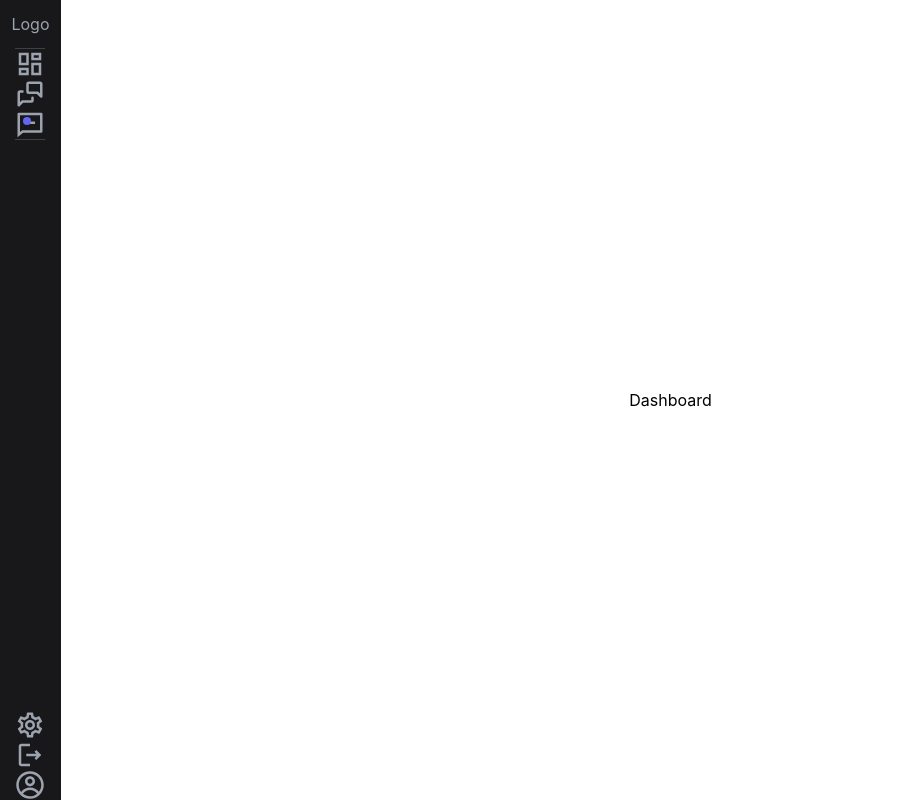
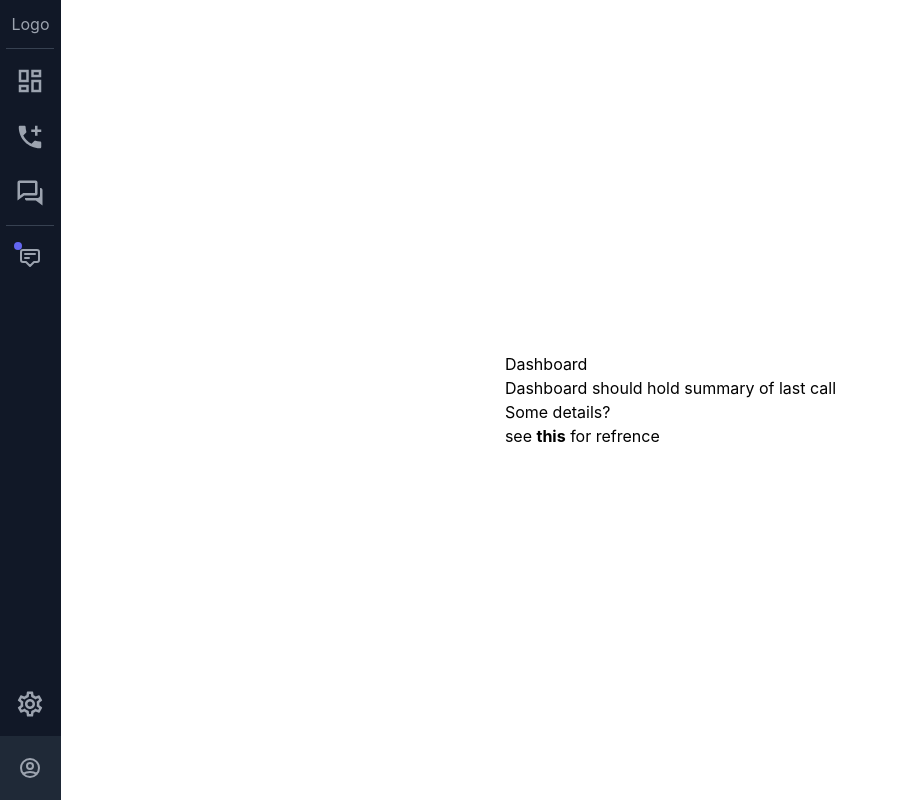
Before and after one commit to e-jordan-b/chitchat, a React (Create React App) app in the folder client/: page /app in a window 1280 px wide. Shown: the whole page, without its empty margins (0-898 px from the left). Built offline with nearby package versions, Linux system fonts and the light colour scheme.

Commit message:
ui layout finished complete with public and prival call flows

```diff
--- a/client/src/components/AgendaCreationScreen.tsx
+++ b/client/src/components/AgendaCreationScreen.tsx
@@ -6,6 +6,7 @@ import { setAgenda, setCallId } from '../store/slices/videoCallSlice';
 import axios from 'axios';
 
 
+//TODO handle the user navigating away from the page before the call is created
 
 export default function AgendaCreationScreen() {
     const navigation = useNavigate();
@@ -62,7 +63,7 @@ export default function AgendaCreationScreen() {
 
 
     return (
-      <div className='w-screen h-screen flex justify-center items-center'>
+      <div className='w-full h-screen flex justify-center items-center'>
         <div className={`${isLoading ? "animate-pulse" : null} relative h-[512px] flex flex-col justify-start items-center rounded-md border border-zinc-600 w-[600px]`}>
 
         <button
--- a/client/src/components/NavBarV2.tsx
+++ b/client/src/components/NavBarV2.tsx
@@ -1,84 +1,72 @@
 import { MdOutlineDashboard, MdOutlineSettings, MdOutlineSummarize, MdOutlineMessage, MdOutlineLogout, MdAddIcCall } from 'react-icons/md'
+import {BiConversation} from 'react-icons/bi'
 import { CgProfile } from 'react-icons/cg'
 import { RiMessageLine } from 'react-icons/ri'
 import { TbMessages } from 'react-icons/tb'
 import {  NavLink } from 'react-router-dom'
 import logo from "./../assets/cc-logo-v2.svg"
 
+
+//TODO store expanded state in store and create tollge dispatch
 export default function NavBarV2() {
   return (
     <>
-    <div className="flex flex-col items-center w-16 h-screen overflow-hidden text-gray-400 bg-zinc-900">
-		  <div className="flex items-center justify-center mt-3 ">
+   <div className="flex flex-col items-center w-16 h-screen overflow-hidden text-gray-400 bg-gray-900">
+    <div className="flex items-center justify-center mt-3">
       Logo
     </div>
 
-		  <div className="flex flex-col items-center mt-3 border-t border-zinc-700 border-b ">
-
-    {/* //Dashboard Icon */}
-      <NavLink to="/app/dashboard"
-         className={({ isActive }) =>
-          isActive
-          ? "side-nav-icon text-gray-200 bg-gray-700"
-          : " side-nav-icon hover:bg-gray-700 hover:text-gray-300"
-      }>
+		<div className="flex flex-col items-center mt-3 border-t border-gray-700">
+    <NavLink
+      to={"/app/dashboard"}
+      className="flex items-center justify-center w-12 h-12 mt-2 rounded hover:bg-gray-700 hover:text-gray-300" >
 				<MdOutlineDashboard size={30}/>
     </NavLink>
 
-     {/* //Conversations Icon */}
-      <NavLink to="/app/conversations"
-         className={({ isActive }) =>
-         isActive
-         ? "side-nav-icon text-gray-200 bg-gray-700"
-         : " side-nav-icon hover:bg-gray-700 hover:text-gray-300"
-      }>
-        <TbMessages size={30}/>
-         {/* <MdOutlineSummarize size={30}/> */}
+    <NavLink
+      to={"/app/call"}
+      className="flex items-center justify-center w-12 h-12 mt-2 rounded hover:bg-gray-700 hover:text-gray-300" >
+				<MdAddIcCall size={30}/>
     </NavLink>
 
-      {/* //Chat Icon */}
-      <NavLink to="/app/chat"
-         className={({ isActive }) =>
-         isActive
-         ? "side-nav-icon relative text-gray-200 bg-gray-700"
-         : " relative side-nav-icon hover:bg-gray-700 hover:text-gray-300"
-      }>
-        <RiMessageLine size={30}/>
+		 <NavLink
+      to={"/app/conversations"}
+      className="flex items-center justify-center w-12 h-12 mt-2 rounded hover:bg-gray-700 hover:text-gray-300" >
+				<BiConversation size={30}/>
+    </NavLink>
+
+
+
+		</div>
+		<div className="flex flex-col items-center mt-2 border-t border-gray-700">
+
+
+    <NavLink to={"/app/chat"}className="relative flex items-center justify-center w-12 h-12 mt-2 rounded hover:bg-gray-700 hover:text-gray-300">
+
+
+				<svg className="w-6 h-6 stroke-current" xmlns="http://www.w3.org/2000/svg" fill="none" viewBox="0 0 24 24" stroke="currentColor">
+					<path stroke-linecap="round" stroke-linejoin="round" stroke-width="2" d="M7 8h10M7 12h4m1 8l-4-4H5a2 2 0 01-2-2V6a2 2 0 012-2h14a2 2 0 012 2v8a2 2 0 01-2 2h-3l-4 4z" />
+				</svg>
 				<span className="absolute top-0 left-0 w-2 h-2 mt-2 ml-2 bg-indigo-500 rounded-full"></span>
+
     </NavLink>
+
 		</div>
 
-    <div className="mt-auto">
-      <NavLink to="/app/settings"
-         className={({ isActive }) =>
-         isActive
-         ? "side-nav-icon w-16 h-16 mt-2 text-gray-200 bg-gray-700"
-         : "side-nav-icon hover:bg-gray-700 hover:text-gray-300 w-16 h-16 mt-2"
-      }>
+    <div className='flex flex-col justify-center mt-auto'>
+
+    <NavLink to={"/app/settings"} className="flex items-center justify-center w-16 h-16 mt-auto hover:bg-gray-700 hover:text-gray-300" >
       <MdOutlineSettings size={30}/>
     </NavLink>
 
-      <NavLink to="/"
-         className={({ isActive }) =>
-         isActive
-         ? "side-nav-icon w-16 h-16 mt-2 text-gray-200 bg-gray-700"
-         : "side-nav-icon hover:bg-gray-700 hover:text-gray-300 w-16 h-16 mt-2"
-      }>
-        <MdOutlineLogout size={30}/>
-      </NavLink>
-
-      <NavLink to="/app/me"
-         className={({ isActive }) =>
-         isActive
-         ? "side-nav-icon w-16 h-16 mt-2 text-gray-200 bg-gray-800"
-         : "side-nav-icon hover:bg-gray-600 bg-gray-800 hover:text-gray-300 w-16 h-16 mt-2"
-      }>
-        <CgProfile size={30}/>
+    <NavLink to={"/app/profile"} className="flex items-center justify-center w-16 h-16 mt-auto bg-gray-800 hover:bg-gray-700 hover:text-gray-300">
+			<svg className="w-6 h-6 stroke-current" xmlns="http://www.w3.org/2000/svg" fill="none" viewBox="0 0 24 24" stroke="currentColor">
+				<path stroke-linecap="round" stroke-linejoin="round" stroke-width="2" d="M5.121 17.804A13.937 13.937 0 0112 16c2.5 0 4.847.655 6.879 1.804M15 10a3 3 0 11-6 0 3 3 0 016 0zm6 2a9 9 0 11-18 0 9 9 0 0118 0z" />
+			</svg>
 		</NavLink>
 
     </div>
 	</div>
-
 
 
 {/* <div className="flex flex-col items-center w-40 h-screen ml-2 overflow-hidden text-gray-400 bg-gray-900">
--- /dev/null
+++ b/client/src/components/PublicCallPage.tsx
@@ -0,0 +1,96 @@
+import { NavLink, useNavigate} from "react-router-dom"
+import { useState, useEffect } from "react"
+import { connect } from 'react-redux'
+import { useDispatch, useSelector } from 'react-redux';
+import useFirebase from '../hooks/useFirebase';
+import useAuth from '../hooks/useAuth';
+import  { setIsHostTrue, setIsHostFalse, setHasJoinedFalse, setRefreshedFalse } from '../store/slices/videoCallSlice';
+// import { useQuery } from '@tanstack/query';
+
+
+export default function PublicCallPage() {
+  const {user} = useAuth()
+  const dispatch = useDispatch()
+  const navigation = useNavigate();
+  const [joinCode, setJoinCode] = useState('645a205090d5f0e0b2b99689');
+  const refresh = useSelector((state: any) => state.videoCall.hasRefreshed)
+
+  useEffect(() => {
+    dispatch(setRefreshedFalse())
+  }, [])
+
+  const handleCreateCall = () => {
+    dispatch(setIsHostTrue())
+    dispatch(setHasJoinedFalse())
+    // navigation("/signup")
+    navigation(`/`)
+  }
+
+  const handleJoinCall = () => {
+    dispatch(setIsHostFalse())
+    dispatch(setHasJoinedFalse())
+    // might be redundant at this point
+    if(!joinCode) return
+    navigation(`/call/${joinCode}`)
+  }
+
+  const handleSignUp = () => {
+    // navigation('/signup')
+    navigation('/')
+  }
+
+
+  return (
+    <div className="flex flex-col justify-center items-center h-screen w-screen">
+      <div className="w-1/4">
+        <div className='mb-5'>
+          <h1 className="text-6xl">Lorem ipsum dolor sit amet</h1>
+        </div>
+        <div>
+          <p className="text-gray-500">
+            Lorem ipsum dolor sit amet consectetur adipiscing elit sed molestie iaculis, gravida tempor vestibulum accumsan vitae nostra massa
+            gravida tempor vestibulum accumsan vitae nostra massa
+          </p>
+        </div>
+      </div>
+
+      <div className= "flex justify-between items-center w-[450px] mt-16">
+
+      <div className="text-white flex justify-center items-center">
+        <button className="bg-slate-600 px-7 py-4 " onClick={handleCreateCall}>Create</button>
+      </div>
+
+      <div className="flex justify-between items-center border-2 border-gray-300 rounded">
+        <input
+          className="px-2 py-4 text-left appearance-none"
+          value={joinCode}
+          onChange={(e) => setJoinCode(e.target.value)}
+          placeholder="Join with code"
+          />
+            <button onClick={handleJoinCall} className=" ml-2 flex justify-center items-center rounded-xl  border-l border-gray-600 mr-4 h-14 ">Join Call</button>
+        </div>
+      </div>
+
+        <p className="text-gray-700">don't have an accout yet? Click <NavLink to={"/"} className="text-blue-500" >here</NavLink> to sign up</p>
+    </div>
+  )
+};
+
+// export default LandingPage;
+
+//? is this doing anything?
+interface state {
+  joinCode: string
+};
+
+const mapStateToProps = (state:state) => {
+  return { joinCode: state.joinCode };
+};
+
+const mapDispatchToProps = (dispatch:Function) => {
+  return {
+    add: () => dispatch({ type: 'ADD' }),
+  };
+};
+
+// export default connect(mapStateToProps, mapDispatchToProps)(LandingPage);
--- a/client/src/router/index.tsx
+++ b/client/src/router/index.tsx
@@ -1,66 +1,49 @@
-/*
+import { Route, createBrowserRouter, createRoutesFromElements } from 'react-router-dom'
 
-// import Landing from '../pages/Landing';
-// //public routes
-// import PrivacyPolicy from '../pages/PrivacyPolicy';
-// import TermsAndConditions from '../pages/TermsAndConditions';
-// import PreCallScreen from '../routes/Call';
-// // protected routes
-// import RootLayout from '../layouts/RootLayout';
-// import Call from '../components/Call';
+import HomePage from '../pages/HomePage'
+import PrivacyPolicy from '../pages/PrivacyPolicy';
+import TermsAndConditions from '../pages/TermsAndConditions';
 
+import RootLayout from '../layouts/RootLayout';
+import Protected from '../components/Protected';
+import Dashboard from '../routes/Dashboard';
+import UserCallPage from '../components/UserCallPage';
+import AgendaCreationScreen from '../components/AgendaCreationScreen'
+import Conversations from '../routes/Conversations';
+import Chat from '../routes/Chat';
+import Settings from '../routes/Settings';
+import Profile from '../routes/Profile';
 
-// import Login from '../components/Login';
+import PublicCallPage from '../components/PublicCallPage';
 
-*/
-import Conversations from '../routes/Conversations';
-import Settings from '../routes/Settings';
-import RootLayout from '../layouts/RootLayout';
-import Dashboard from '../routes/Dashboard';
-import Protected from '../components/Protected';
-import { Route, createBrowserRouter, createRoutesFromElements } from 'react-router-dom'
-import PreCall from '../components/PreCall'
-// import CallNew from '../components/CallNew'
-import LandingPage from '../components/LandingPage'
-import AgendaCreationScreen from '../components/AgendaCreationScreen'
-
-// import Call from '../components/CallOld'
-// import Con
 import ConditionalRendering from '../components/ConditionalRendering'
-import HomePage from '../pages/HomePage'
 
 export const router = createBrowserRouter(
   createRoutesFromElements(
     <>
-    {/*
-    <Route path="/terms" element={<TermsAndConditions/>} />
-    <Route path="/privacy" element={<PrivacyPolicy/>} />
-    <Route path='/login' element={<Login/>}/>
+
+    {/* public routes */}
+    <Route path="/" element={<HomePage/>} />
+    <Route path="/privacy-policy" element={<PrivacyPolicy/>} />
+    <Route path="/terms-and-conditions" element={<TermsAndConditions/>} />
+
+    <Route path='/join' element={<PublicCallPage/>} />
+    <Route path="/call/:callId" element={<ConditionalRendering/>} />
+    <Route path="*" element={<h1>Not Found</h1>} />
+
+    <Route path="/app" element={<Protected><RootLayout/></Protected>} >
+      <Route index element={<Dashboard/>} />
+      <Route path="dashboard" element={<Dashboard/>} />
+      <Route path='call' element={<UserCallPage/>} />
+      <Route path='call/agenda' element={<AgendaCreationScreen/>} />
+      <Route path="chat" element={<Chat/>} />
+      <Route path="conversations" element={<Conversations/>} />
+      <Route path="settings" element={<Settings/>} />
+      <Route path="profile" element={<Profile/>} />
+      <Route path="*" element={<h1>Sorry nothing here</h1>} />
+    </Route>
 
 
-
-    */}
-
-    <Route path="/" element={<HomePage/>} />
-    <Route path='/call' element={<LandingPage/>} />
-    <Route path="/call/:callId" element={<ConditionalRendering/>} />
-
-    <Route path='/call/agenda' element={<AgendaCreationScreen/>} />
-
-    <Route path="/app" element={
-      <Protected>
-        <RootLayout/>
-      </Protected>
-    } >
-
-      <Route index element={<Dashboard/>} />
-      <Route path="dashboard" element={<Dashboard/>} />
-
-      <Route path="conversations" element={<Conversations/>} />
-      <Route path="settings" element={<Settings/>} />
-    </Route>
-
-    <Route path="*" element={<h1>Not Found</h1>} />
   </>
 )
 )
--- /dev/null
+++ b/client/src/routes/Chat.tsx
@@ -0,0 +1,12 @@
+
+
+export default function Chat() {
+  return (
+    <div className='flex flex-col justify-center items-center'>
+    <div>
+      <p>potential chat feature?</p>
+      <p>just a placeholder for extra features</p>
+    </div>
+    </div>
+  )
+}
--- a/client/src/routes/Conversations.tsx
+++ b/client/src/routes/Conversations.tsx
@@ -3,7 +3,12 @@
 export default function Conversations() {
   return (
     <div className='flex flex-col justify-center items-center'>
-    <div>Conversations</div>
+    <div>
+      <p>paginated table view of all calls</p>
+      <p>should be able to filter by date, name, etc</p>
+      <p>should be able to click on a call and see details</p>
+      <p>see <a href="https://ui.shadcn.com/examples/tasks"><span className='font-bold'>this</span> for refrence</a> </p>
+    </div>
     </div>
   )
 }
--- a/client/src/routes/Dashboard.tsx
+++ b/client/src/routes/Dashboard.tsx
@@ -3,7 +3,12 @@
 export default function Dashboard() {
   return (
     <div className='flex flex-col justify-center items-center'>
-    <div>Dashboard</div>
+    <div>
+      <p>Dashboard</p>
+      <p>Dashboard should hold summary of last call</p>
+      <p>Some details?</p>
+      <p>see <a href="https://ui.shadcn.com/examples/dashboard"><span className='font-bold'>this</span> for refrence</a> </p>
+    </div>
     </div>
   )
 }
--- /dev/null
+++ b/client/src/routes/Profile.tsx
@@ -0,0 +1,12 @@
+
+
+export default function Profile() {
+  return (
+    <div>
+
+    <h1>Profile</h1>
+    <p>logout button in the side nav or under settings / profile?</p>
+
+    </div>
+  )
+}
```
Also changed, not shown: client/src/components/UserCallPage.tsx (renamed from client/src/components/LandingPage.tsx, +8 -13 lines). Lines whose indentation alone changed are shown as unchanged.
